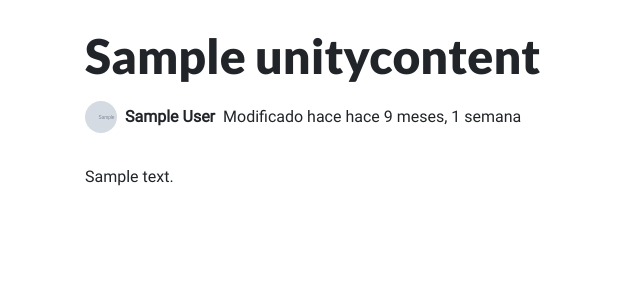
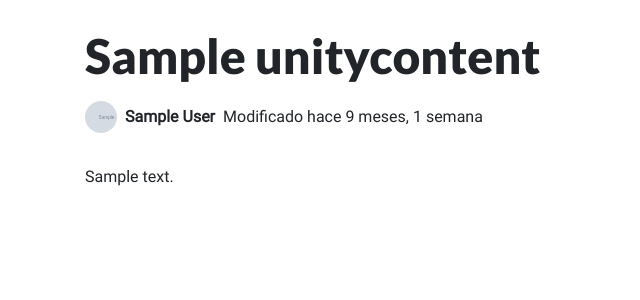
Before and after one commit to EGAMAGZ/EstIndCont, a Django app: a page that uses unities/templates/unities/unity_content.html in a window 1280 px wide. Shown: the part 1117-1417 px from the top of the page, without its empty margins (0-640 px from the left). Run offline with Django 3.2, Linux system fonts and the light colour scheme; tables that the repository leaves empty hold one stand-in row (values such as "Sample post"); grey boxes marked "Sample" are stand-in pictures; some libraries are stand-ins or nearby versions.

Commit message:
Deleted "hace" word

```diff
--- a/unities/templates/unities/unity_content.html
+++ b/unities/templates/unities/unity_content.html
@@ -18,7 +18,7 @@
         <img src="{{ content.created_by.profile_img.url }}" height="32" width="32" class="profile-img" />
     </div>
     <span class="mr-2"><b>{{ content.created_by.user.get_full_name }}</b></span>
-    <span>Modificado hace {{ content.updated|naturaltime }}</span>
+    <span>Modificado {{ content.updated|naturaltime }}</span>
     </div>
     <div id="content-article">
         {{ content.content|safe }}
```
